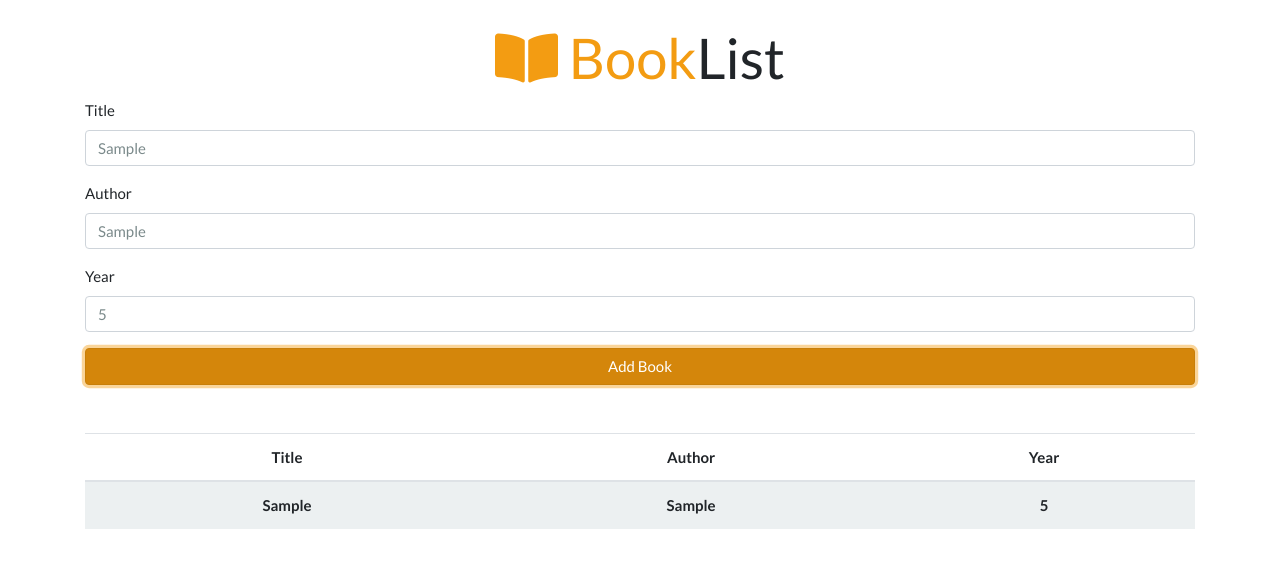
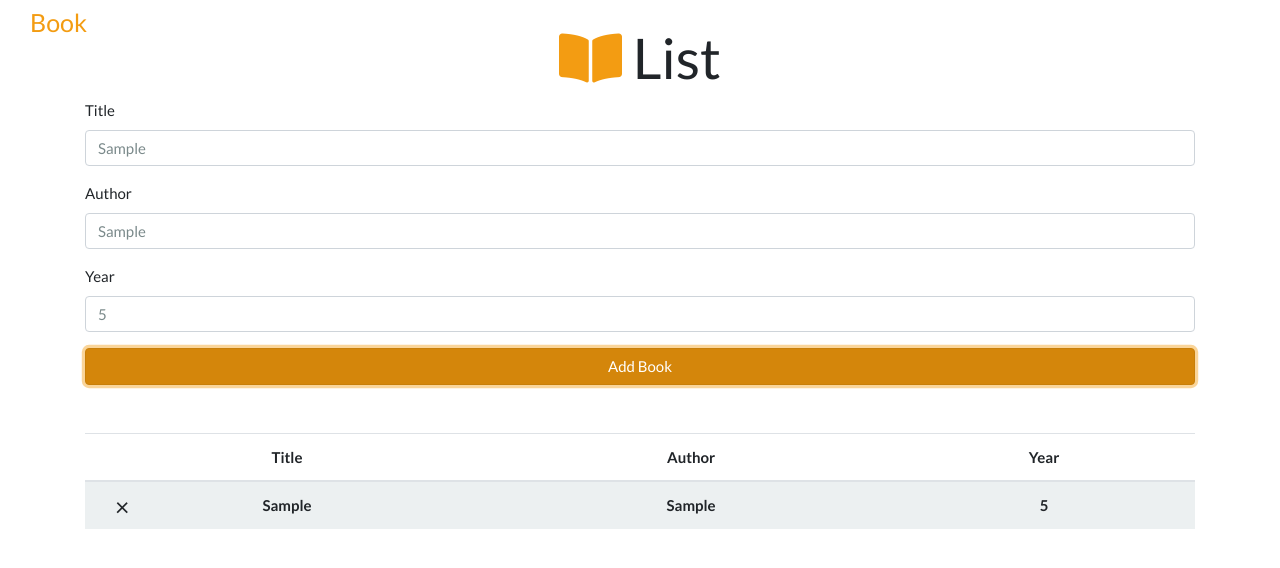
Before and after one commit to mdemon899/Book-List, a plain HTML site: page index.html in a window 1280 px wide. Both pictures are taken after typing "Sample", "Sample", "5" into the empty fields and a click on the input "Add Book". Drawn offline with nearby package versions, Linux system fonts and the light colour scheme.

Commit message:
Updated Version

```diff
--- a/JS/app.js
+++ b/JS/app.js
@@ -1,40 +1,40 @@
 //* Selecting Elements
 
-const title = document.getElementById('title');
-const author = document.getElementById('author');
-const year = document.getElementById('year');
-const btn = document.querySelector('.btn');
-const bookList = document.getElementById('book-list');
+const titleInp = document.getElementById("title");
+const authorInp = document.getElementById("author");
+const yearInp = document.getElementById("year");
+const btn = document.querySelector(".btn");
+const bookList = document.getElementById("book-list");
 
 //* Creating Event Listener
 
-btn.addEventListener('click', (e) => {
-    e.preventDefault();
+btn.addEventListener("click", function (e) {
+  e.preventDefault();
 
-    //* Creating Basic Validation
+  //* Handling Errors
+  if (titleInp.value === "" || authorInp.value === "" || yearInp.value === "") {
+    alert("Please fill the remaining details");
+  } else {
+    //* Creating New Row Table Headings % Delete Button
+    let newRow = document.createElement("tr");
+    let newTitle = document.createElement("th");
+    let newAuthor = document.createElement("th");
+    let newYear = document.createElement("th");
+    let deleteBtn = document.createElement("span");
+    //* Setting Values For New Row Table Headings % Delete Button
+    deleteBtn.innerHTML = "\u00d7";
+    newTitle.innerHTML = titleInp.value;
+    newAuthor.innerHTML = authorInp.value;
+    newYear.innerHTML = yearInp.value;
+    //* Appending Them To Container
+    newRow.append(newTitle, newAuthor, newYear, deleteBtn);
+    bookList.append(newRow);
 
-    if (title.value == '' && author.value == '' && year.value == '') {
-        alert('Please Enter Value')
-    } else {
-        //* Creating New Row
-        const NewRow = document.createElement('tr');
-
-        //* Creating New Title
-        const newTitle = document.createElement('th');
-        newTitle.innerHTML = title.value;
-        NewRow.appendChild(newTitle);
-
-        //* Creating New Author
-        const newAuthor = document.createElement('th');
-        newAuthor.innerHTML = author.value;
-        NewRow.appendChild(newAuthor);
-
-        //* Creating New Year
-        const newYear = document.createElement('th');
-        newYear.innerHTML = year.value;
-        NewRow.appendChild(newYear);
-
-        //* Creating Output
-        bookList.appendChild(NewRow);
-    }
-})
+    //* Handling Delete Button
+    newRow.addEventListener("click", (e) => {
+      if (e.target.tagName === "SPAN") {
+        newRow.remove();
+      }
+    });
+  }
+});
--- a/index.html
+++ b/index.html
@@ -9,6 +9,20 @@
     integrity="sha384-fnmOCqbTlWIlj8LyTjo7mOUStjsKC4pOpQbqyi7RrhN7udi9RwhKkMHpvLbHG9Sr" crossorigin="anonymous" />
   <link rel="stylesheet" href="https://bootswatch.com/4/flatly/bootstrap.min.css" />
   <title>My BookList App</title>
+
+  <style>
+    tr {
+      position: relative;
+    }
+
+    span {
+      position: absolute;
+      left: 30px;
+      cursor: pointer;
+      top: 7px;
+      font-size: 25px;
+    }
+  </style>
 </head>
 
 <body>
```
